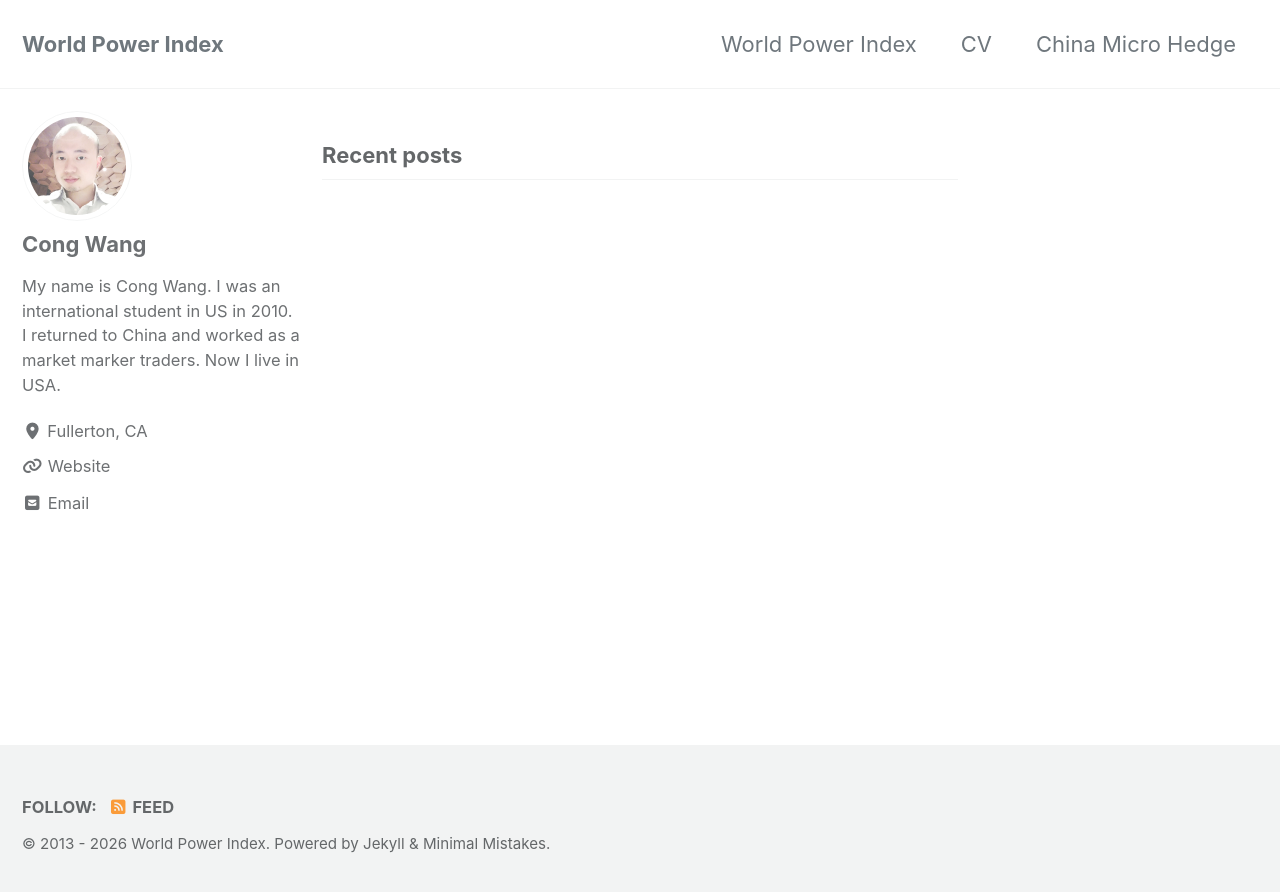
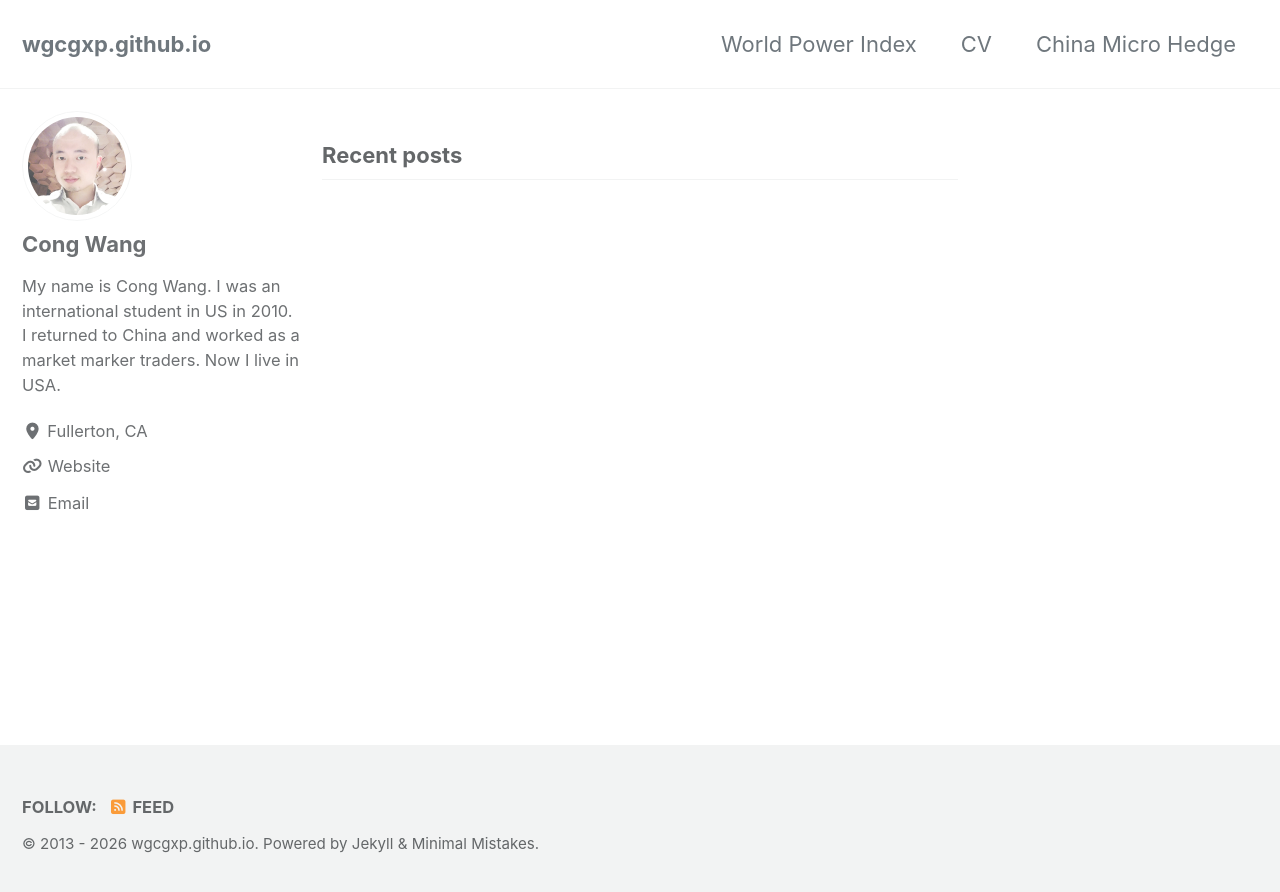
Before and after one commit to wgcgxp/wgcgxp.github.io, a Jekyll site: the page built from index.html, in a window 1280 px wide. Shown: the top 892 px of the page. Built offline with Jekyll 4.4.1, drawn with Linux system fonts in a browser that asks for light colours; cached includes are drawn as plain includes; the list of posts is cut into pages by our own code.

Commit message:
Add files via upload

```diff
--- a/_config.yml
+++ b/_config.yml
@@ -17,7 +17,7 @@ minimal_mistakes_skin    : "default" # "default", "air", "aqua", "contrast", "da
 # Site Settings
 locale                   : "en-US"
 direction                : # "ltr" (default), "rtl" # set the direction of the page
-title                    : "World Power Index"
+title                    : # "World Power Index"
 title_separator          : "-"
 subtitle                 : # site tagline that appears below site title in masthead
 name                     : "Cong Wang"
```
